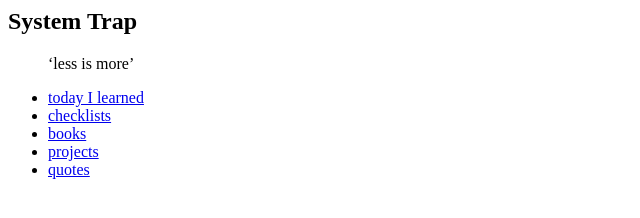
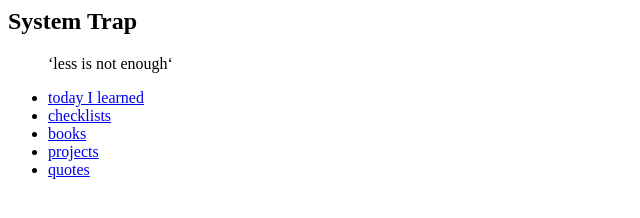
Before and after one commit to badformat/badformat.github.io, a plain HTML site: page index.html in a window 1280 px wide. Shown: the full height of the page, 0-640 px from the left. Drawn offline with Linux system fonts and the light colour scheme.

Commit message:
add files

```diff
--- a/index.html
+++ b/index.html
@@ -14,7 +14,7 @@
         }
     </script>
     <h2>System Trap</h2>
-    <blockquote>‘less is more’</blockquote>
+    <blockquote>‘less is not enough‘</blockquote>
     <p>
         <ul>
             <li><a href="til.html">today I learned</a></li>
```
Also changed, not shown: books.html (added), checklists.html (added), fitness.html (added), projects.html (added), quotes.html (added), til.html (added).
